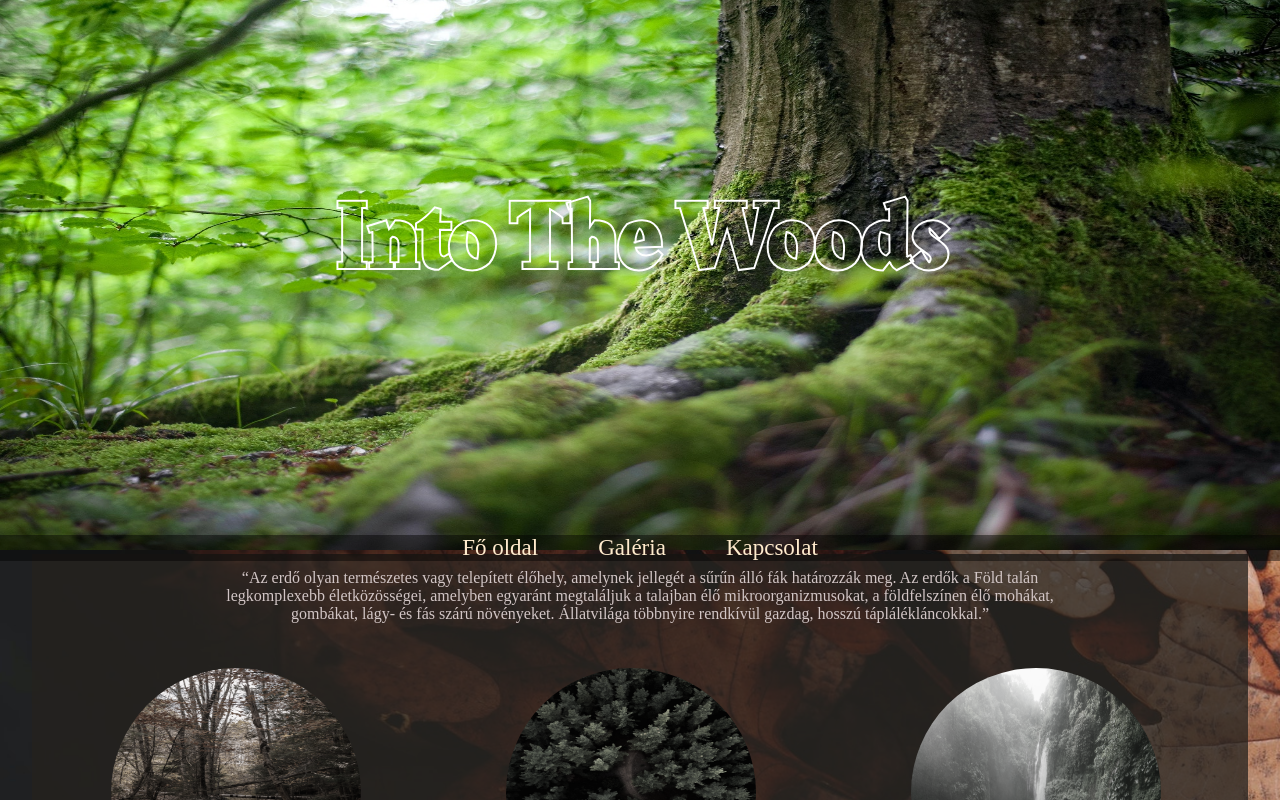
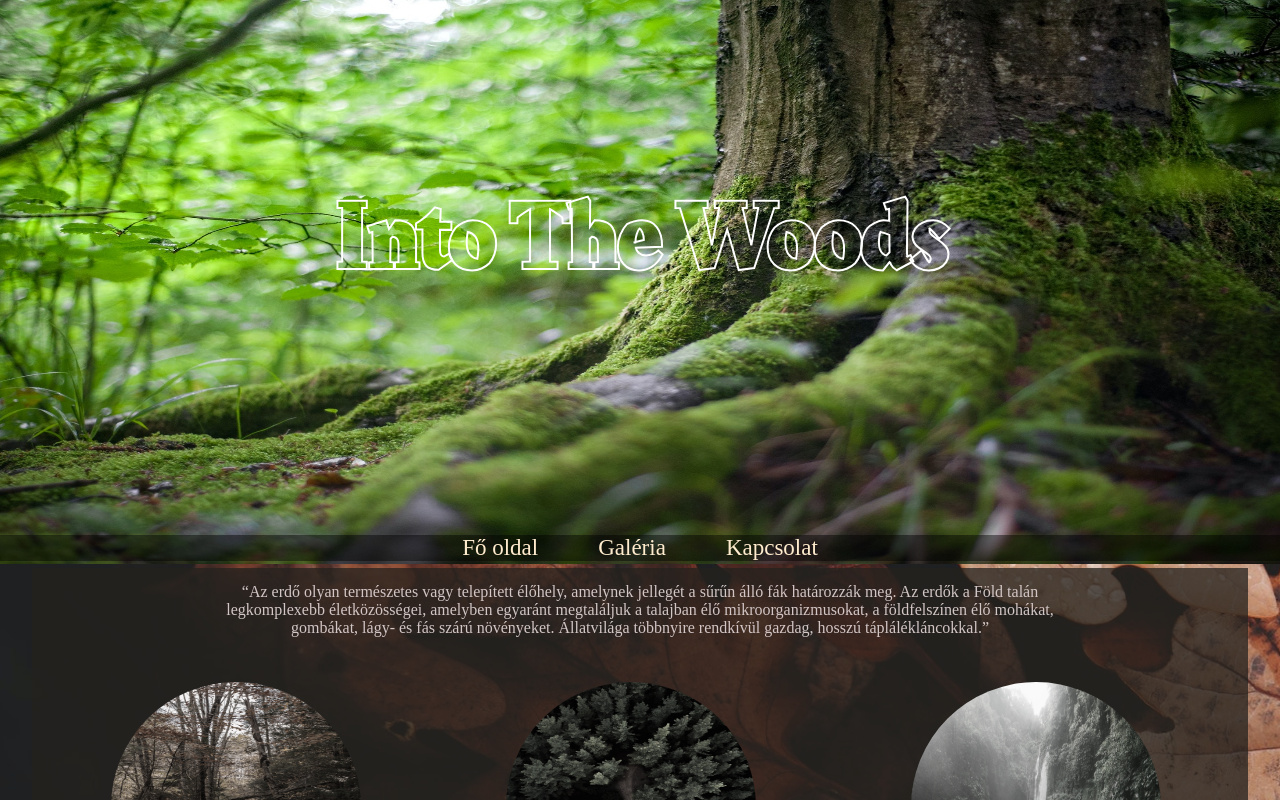
Before and after one commit to roland091/woods, a plain HTML site: page index.html in a window 1280 px wide. Shown: the top 800 px of the page. Drawn offline with Linux system fonts and the light colour scheme.

Commit message:
Update style.css

```diff
--- a/style.css
+++ b/style.css
@@ -19,7 +19,7 @@ margin: 0px auto;
 }
 header img{
     width: 100%;
-    height: 550px;
+    height: 564px;
 }
 h1{
 
```
